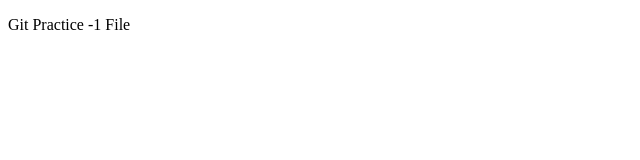
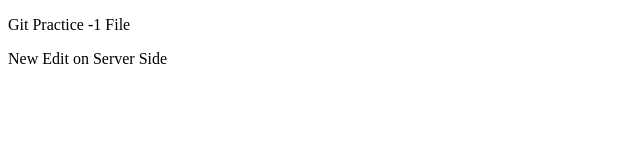
Before and after one commit to Swapnil87/gitPractice, a plain HTML site: page index.html in a window 1280 px wide. Shown: the whole page, without its empty margins (0-640 px from the left). Drawn offline with Linux system fonts and the light colour scheme.

Commit message:
Updated at Remote side
github repository

```diff
--- a/index.html
+++ b/index.html
@@ -6,5 +6,6 @@
 </head>
 <body>
 	<p>Git Practice -1 File</p>
+	<p>New Edit on Server Side</p>
 </body>
 </html>
```
